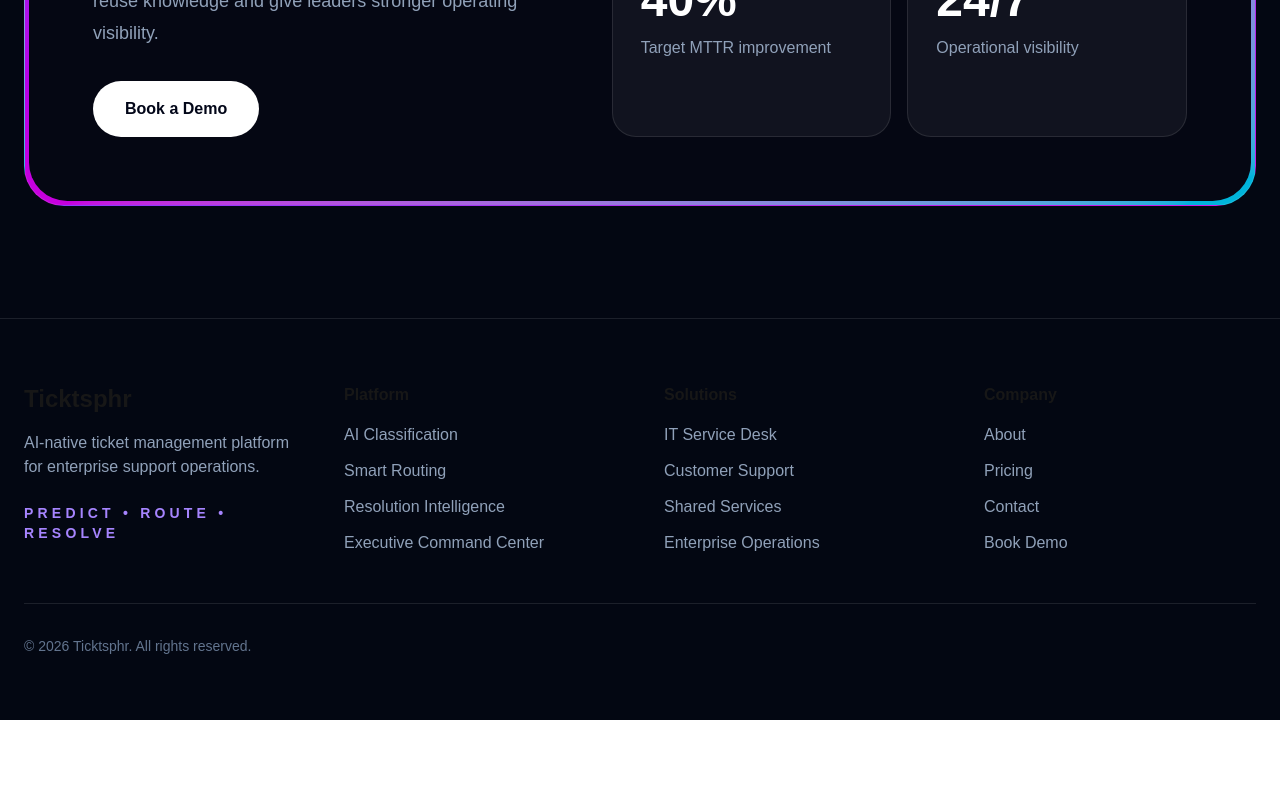
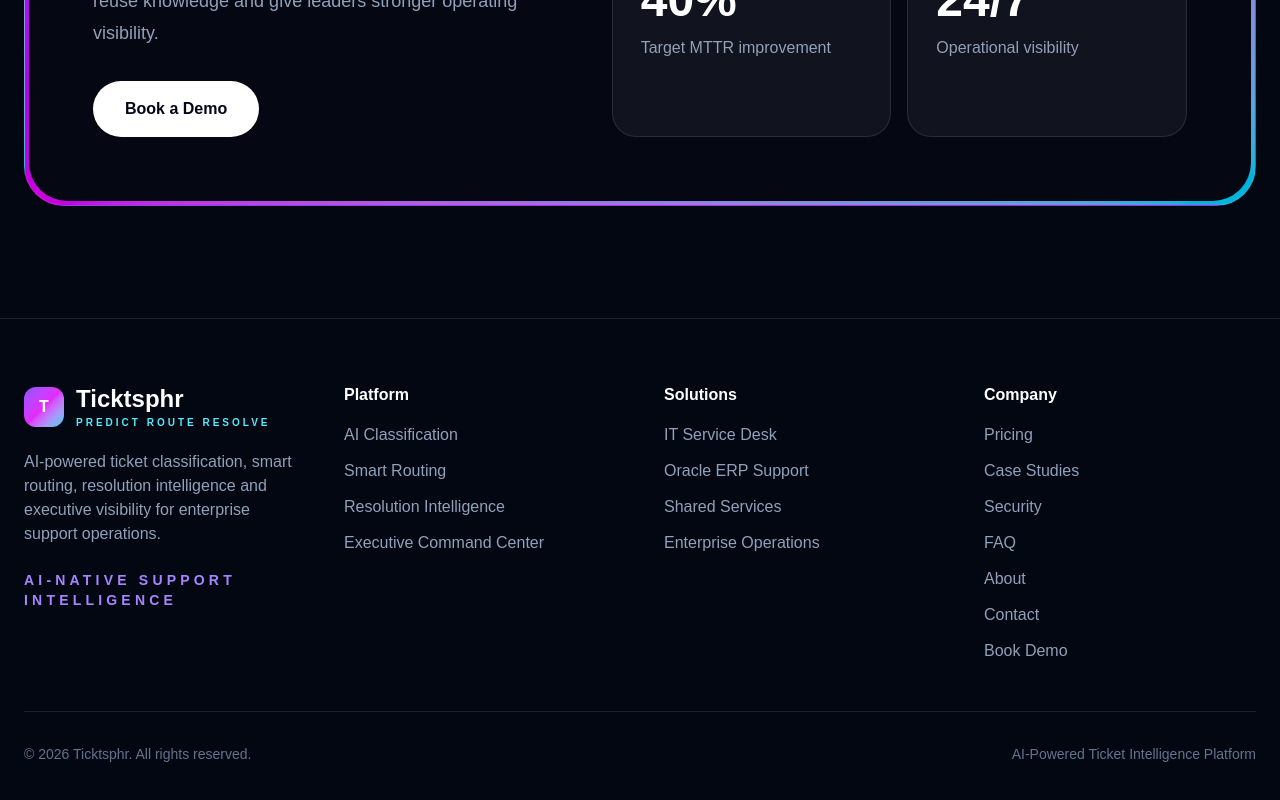
Before and after one commit to umayank-design/ticktsphr-marketing-website, a Next.js app: page / in a window 1280 px wide. Shown: the part 8645-9445 px from the top of the page. Before the commit the page ends 9365 px from the top, so only its background shows below. Built offline with nearby package versions, Linux system fonts and the light colour scheme.

Commit message:
Upgrade footer with security faq and case studies

```diff
--- a/components/Footer.tsx
+++ b/components/Footer.tsx
@@ -5,19 +5,41 @@
     <footer className="border-t border-white/10 bg-[#030712]">
       <div className="mx-auto max-w-7xl px-6 py-16">
         <div className="grid gap-12 md:grid-cols-4">
+          {/* Brand */}
+
           <div>
-            <h3 className="text-2xl font-black">Ticktsphr</h3>
-            <p className="mt-4 text-slate-400">
-              AI-native ticket management platform for enterprise support
-              operations.
+            <div className="flex items-center gap-3">
+              <div className="flex h-10 w-10 items-center justify-center rounded-xl bg-gradient-to-br from-violet-500 via-fuchsia-500 to-cyan-400 font-black text-white">
+                T
+              </div>
+
+              <div>
+                <h3 className="text-2xl font-black text-white">
+                  Ticktsphr
+                </h3>
+
+                <p className="text-[10px] font-black uppercase tracking-[0.3em] text-cyan-300">
+                  Predict Route Resolve
+                </p>
+              </div>
+            </div>
+
+            <p className="mt-5 text-slate-400">
+              AI-powered ticket classification, smart routing,
+              resolution intelligence and executive visibility for
+              enterprise support operations.
             </p>
+
             <p className="mt-6 text-sm font-black uppercase tracking-[0.3em] text-violet-400">
-              Predict • Route • Resolve
+              AI-Native Support Intelligence
             </p>
           </div>
 
+          {/* Platform */}
+
           <div>
-            <h4 className="font-black">Platform</h4>
+            <h4 className="font-black text-white">Platform</h4>
+
             <ul className="mt-4 space-y-3 text-slate-400">
               <li>AI Classification</li>
               <li>Smart Routing</li>
@@ -26,34 +48,61 @@
             </ul>
           </div>
 
+          {/* Solutions */}
+
           <div>
-            <h4 className="font-black">Solutions</h4>
+            <h4 className="font-black text-white">Solutions</h4>
+
             <ul className="mt-4 space-y-3 text-slate-400">
               <li>IT Service Desk</li>
-              <li>Customer Support</li>
+              <li>Oracle ERP Support</li>
               <li>Shared Services</li>
               <li>Enterprise Operations</li>
             </ul>
           </div>
 
+          {/* Company */}
+
           <div>
-            <h4 className="font-black">Company</h4>
+            <h4 className="font-black text-white">Company</h4>
+
             <ul className="mt-4 space-y-3 text-slate-400">
+              <li>
+                <Link href="/pricing" className="hover:text-white">
+                  Pricing
+                </Link>
+              </li>
+
+              <li>
+                <Link href="/case-studies" className="hover:text-white">
+                  Case Studies
+                </Link>
+              </li>
+
+              <li>
+                <Link href="/security" className="hover:text-white">
+                  Security
+                </Link>
+              </li>
+
+              <li>
+                <Link href="/faq" className="hover:text-white">
+                  FAQ
+                </Link>
+              </li>
+
               <li>
                 <Link href="/about" className="hover:text-white">
                   About
                 </Link>
               </li>
-              <li>
-                <Link href="/pricing" className="hover:text-white">
-                  Pricing
-                </Link>
-              </li>
+
               <li>
                 <Link href="/contact" className="hover:text-white">
                   Contact
                 </Link>
               </li>
+
               <li>
                 <Link href="/book-demo" className="hover:text-white">
                   Book Demo
@@ -63,8 +112,14 @@
           </div>
         </div>
 
-        <div className="mt-12 border-t border-white/10 pt-8 text-sm text-slate-500">
-          © 2026 Ticktsphr. All rights reserved.
+        <div className="mt-12 border-t border-white/10 pt-8">
+          <div className="flex flex-col items-center justify-between gap-4 text-sm text-slate-500 md:flex-row">
+            <p>© 2026 Ticktsphr. All rights reserved.</p>
+
+            <p>
+              AI-Powered Ticket Intelligence Platform
+            </p>
+          </div>
         </div>
       </div>
     </footer>
```
